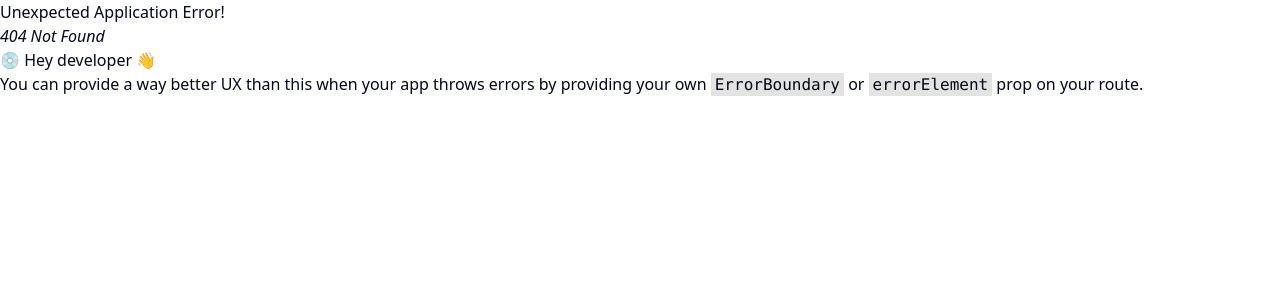
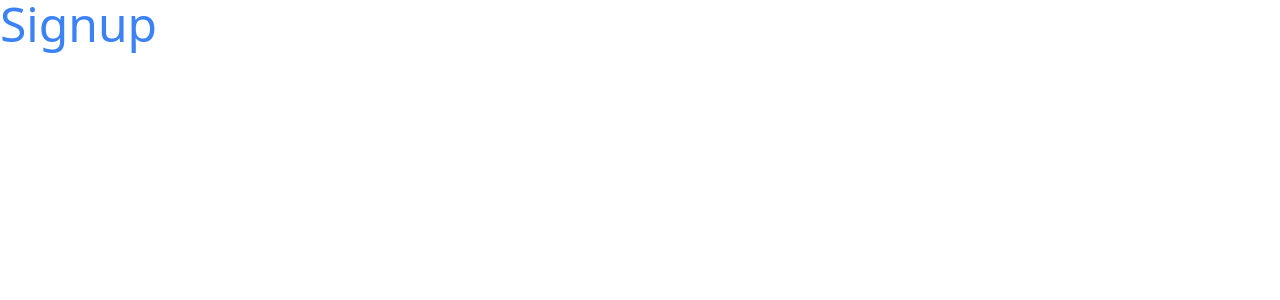
Before and after one commit to Code-Victor/medpass-frontend, a React (Vite) app: page /signup in a window 1280 px wide. Before the commit this address had no page. Shown: the top 300 px of the page. Built offline with nearby package versions, Linux system fonts and the light colour scheme.

Commit message:
feat: add signup route

```diff
--- a/src/main.tsx
+++ b/src/main.tsx
@@ -6,6 +6,7 @@ import { AxiosError, isAxiosError } from "axios";
 import { Toaster, toast } from "sonner";
 import { RouterProvider, createBrowserRouter } from "react-router-dom";
 import Home from "./pages/index.tsx";
+import Signup from "./pages/signup.tsx";
 const queryClient = new QueryClient({
   defaultOptions: {
     mutations: {
@@ -26,8 +27,8 @@ const router = createBrowserRouter([
     element: <Home />,
   },
   {
-    path: "about",
-    element: <div>About</div>,
+    path: "signup",
+    element: <Signup />,
   },
 ]);
 
--- /dev/null
+++ b/src/pages/signup.tsx
@@ -0,0 +1,11 @@
+
+const Signup = () => {
+  return (
+    <div>
+
+        <h1 className="text-5xl text-blue-500 ">Signup</h1>
+    </div>
+  )
+}
+
+export default Signup
```
